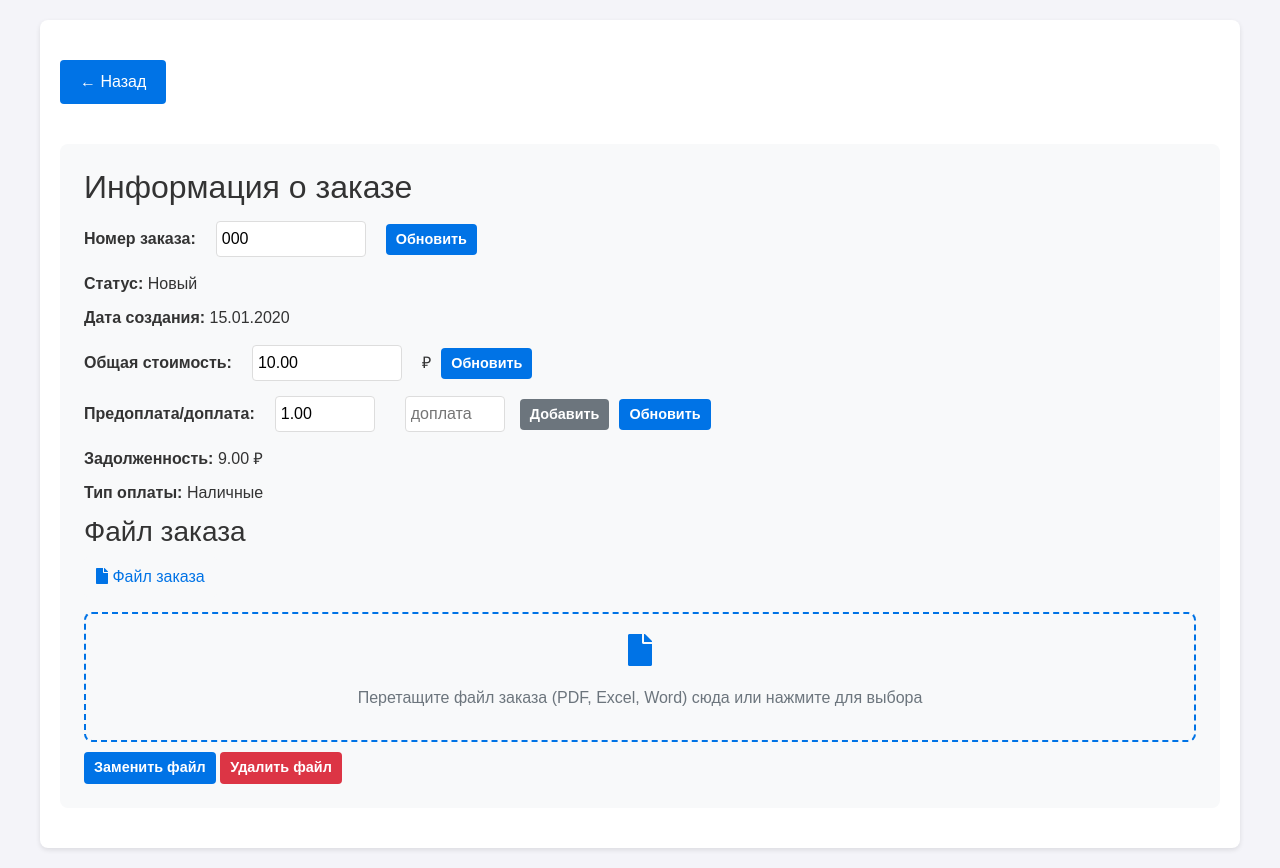
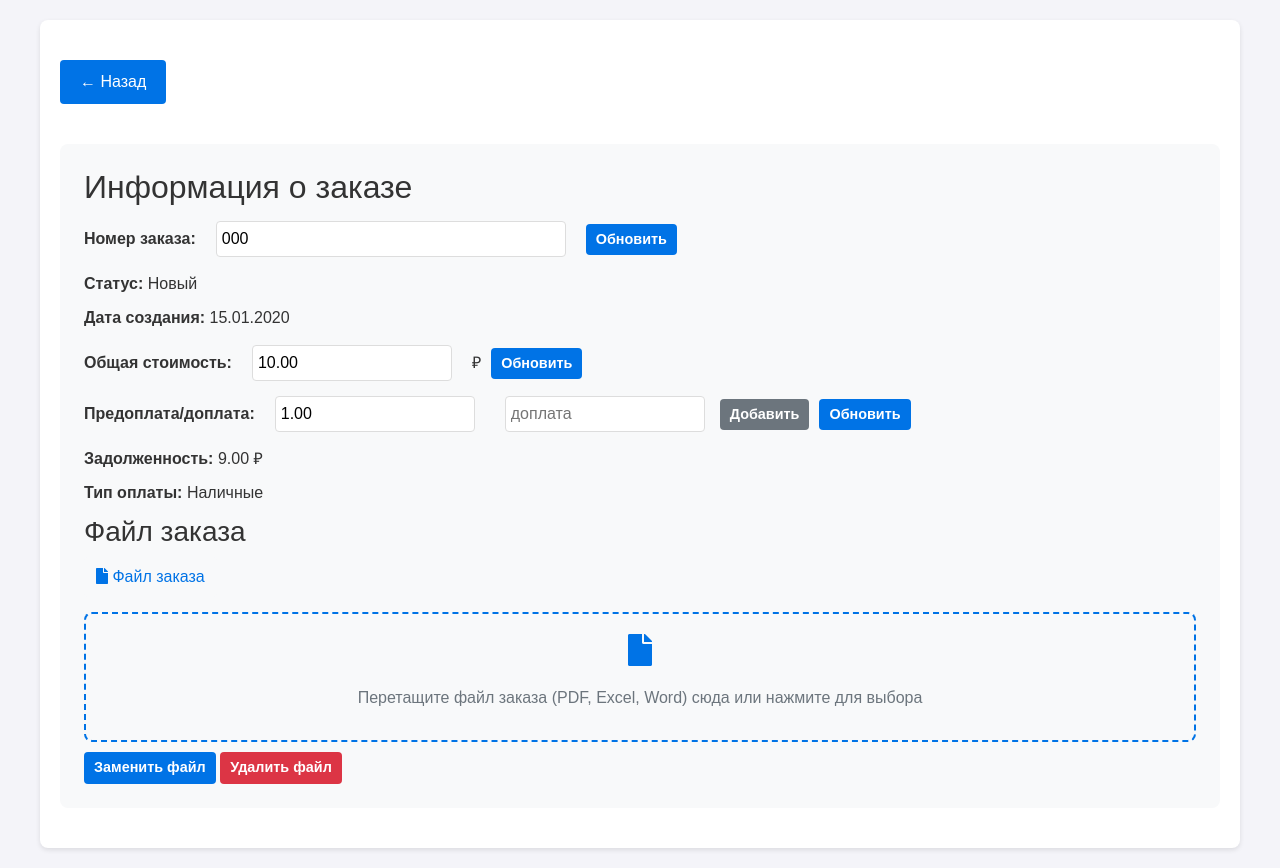
Before and after one commit to kentafar1k/okna, a Django app: page /orders/1/ in a window 1280 px wide. Shown: the part 70-938 px from the top of the page. Run offline with Django 5.2, Linux system fonts and the light colour scheme; a user stored in the database is signed in; tables that the repository leaves empty hold one stand-in row (values such as "Sample post"); parts of the project's set-up code (start-up, migrations or seed data) failed here and were passed over.

Commit message:
расширил поля в инфе о заказе

```diff
--- a/orders/templates/orders/order_detail.html
+++ b/orders/templates/orders/order_detail.html
@@ -21,7 +21,7 @@
                                    name="order_number"
                                    value="{{ order.order_number }}"
                                    class="prepayment-input"
-                                   style="width: 150px; margin: 0 10px;">
+                                   style="width: 350px; margin: 0 10px;">
                             <button type="submit" class="btn btn-sm btn-primary">Обновить</button>
                         </p>
                     </form>
@@ -39,7 +39,7 @@
                                    min="0"
                                    step="0.01"
                                    class="prepayment-input"
-                                   style="width: 150px; margin: 0 10px;">
+                                   style="width: 200px; margin: 0 10px;">
                             <span>₽</span>
                             <button type="submit" class="btn btn-sm btn-primary">Обновить</button>
                         </p>
@@ -57,7 +57,7 @@
                                    min="0"
                                    step="0.01"
                                    class="prepayment-input"
-                                   style="width: 100px; margin: 0 10px;">
+                                   style="width: 200px; margin: 0 10px;">
                             <span class="additional-payment">
                                 <input type="number"
                                        id="additionalPayment"
@@ -65,7 +65,7 @@
                                        min="0"
                                        step="0.01"
                                        class="prepayment-input"
-                                       style="width: 100px; margin: 0 10px;">
+                                       style="width: 200px; margin: 0 10px;">
                                 <button type="button" class="btn btn-sm btn-secondary" onclick="addPayment()">Добавить</button>
                             </span>
                             <button type="submit" class="btn btn-sm btn-primary">Обновить</button>
```
Also changed, not shown: 1 other file.
